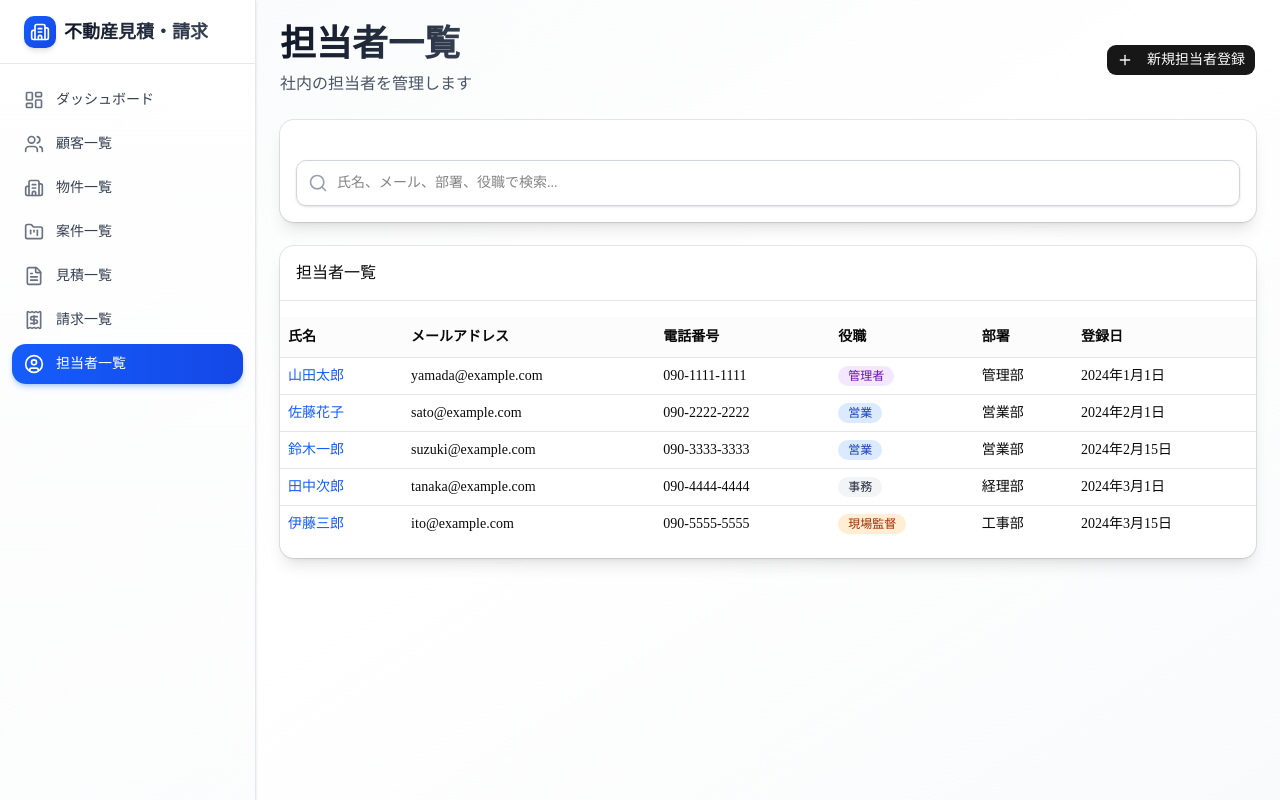
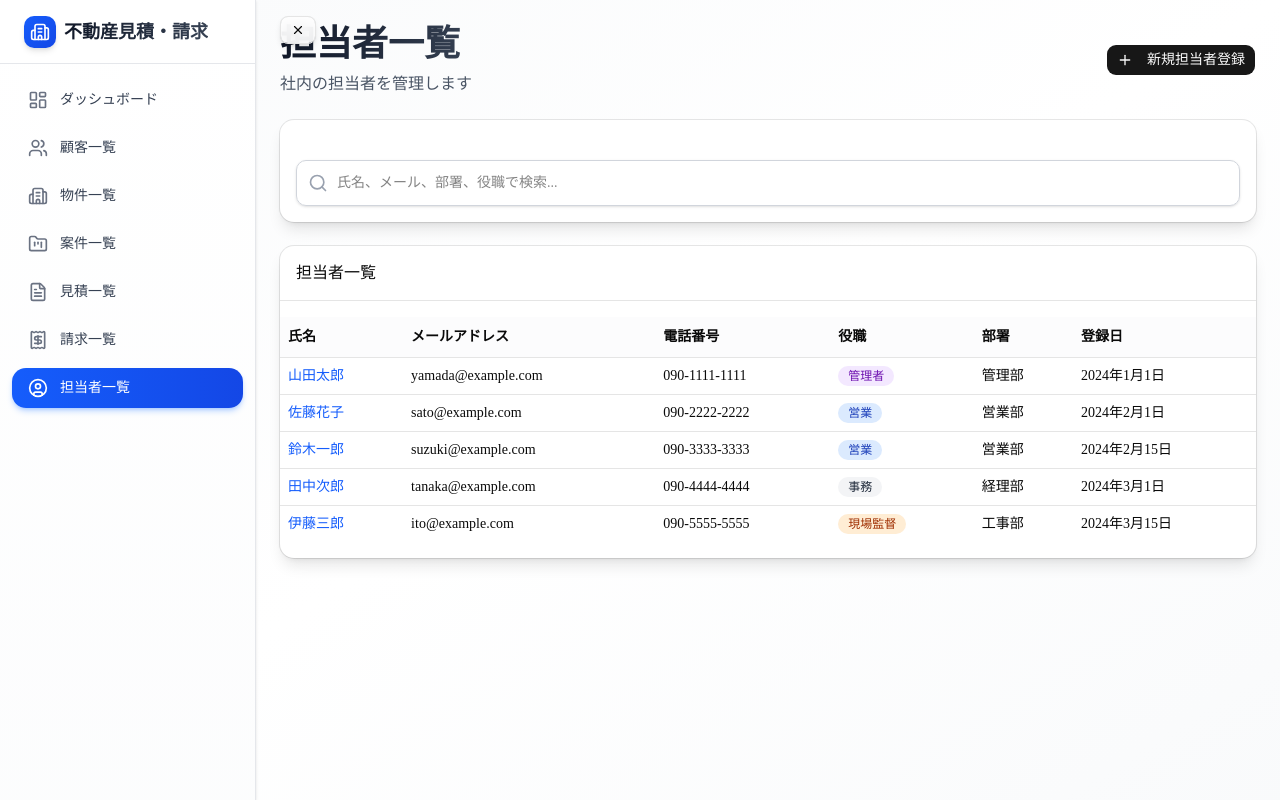
Before and after one commit to machgo19940122/real-estate-system-demo, a Next.js app: page /staff in a window 1280 px wide. Built offline with nearby package versions, Linux system fonts and the light colour scheme.

Commit message:
モバイルのメニュー開閉動作を調整

```diff
--- a/components/layout.tsx
+++ b/components/layout.tsx
@@ -1,10 +1,108 @@
+"use client";
+
+import { useState, useEffect } from "react";
 import { Sidebar } from "./sidebar";
+import { Button } from "@/components/ui/button";
+import { Menu, X } from "lucide-react";
+import { cn } from "@/lib/utils";
 
 export function AppLayout({ children }: { children: React.ReactNode }) {
+  // モバイルではデフォルトで閉じる、PCでは開く
+  const [isSidebarOpen, setIsSidebarOpen] = useState(() => {
+    if (typeof window !== "undefined") {
+      // ローカルストレージから状態を復元
+      const saved = localStorage.getItem("sidebarOpen");
+      if (saved !== null) {
+        return saved === "true";
+      }
+      // 初回は画面サイズに応じて決定
+      return window.innerWidth >= 768;
+    }
+    return true; // SSR時はデフォルトで開く
+  });
+
+  // サイドバーの状態をローカルストレージに保存
+  useEffect(() => {
+    if (typeof window !== "undefined") {
+      localStorage.setItem("sidebarOpen", String(isSidebarOpen));
+    }
+  }, [isSidebarOpen]);
+
+  // 画面サイズ変更時にモバイルでは閉じる
+  useEffect(() => {
+    const handleResize = () => {
+      if (typeof window !== "undefined" && window.innerWidth < 768) {
+        setIsSidebarOpen(false);
+      }
+    };
+
+    window.addEventListener("resize", handleResize);
+    return () => window.removeEventListener("resize", handleResize);
+  }, []);
+
   return (
     <div className="flex h-screen overflow-hidden bg-gradient-to-br from-gray-50 via-white to-gray-50">
-      <Sidebar />
-      <main className="flex-1 overflow-y-auto">
+      {/* オーバーレイ（モバイル用） */}
+      {isSidebarOpen && (
+        <div
+          className="fixed inset-0 bg-black/50 z-40 md:hidden"
+          onClick={() => setIsSidebarOpen(false)}
+        />
+      )}
+
+      {/* サイドバー */}
+      <div
+        className={cn(
+          "fixed md:static inset-y-0 left-0 z-50 transition-transform duration-300 ease-in-out",
+          isSidebarOpen ? "translate-x-0" : "-translate-x-full"
+        )}
+      >
+        <Sidebar onClose={() => setIsSidebarOpen(false)} />
+      </div>
+
+      {/* メインコンテンツ */}
+      <main className="flex-1 overflow-y-auto relative">
+        {/* ハンバーガーメニューボタン（モバイル） */}
+        <div className="sticky top-0 z-30 bg-white/80 backdrop-blur-sm border-b border-gray-200 md:hidden">
+          <div className="flex items-center gap-4 p-4">
+            <Button
+              variant="outline"
+              size="sm"
+              onClick={() => setIsSidebarOpen(!isSidebarOpen)}
+              aria-label={isSidebarOpen ? "メニューを閉じる" : "メニューを開く"}
+            >
+              {isSidebarOpen ? (
+                <X className="h-5 w-5" />
+              ) : (
+                <Menu className="h-5 w-5" />
+              )}
+            </Button>
+            <h2 className="text-lg font-semibold">不動産見積・請求システム</h2>
+          </div>
+        </div>
+
+        {/* デスクトップ用のサイドバートグルボタン */}
+        <div
+          className={cn(
+            "hidden md:block fixed top-4 z-50 transition-all duration-300",
+            isSidebarOpen ? "left-[280px]" : "left-4"
+          )}
+        >
+          <Button
+            variant="outline"
+            size="sm"
+            onClick={() => setIsSidebarOpen(!isSidebarOpen)}
+            className="bg-white/90 backdrop-blur-sm shadow-md hover:bg-white"
+            aria-label={isSidebarOpen ? "サイドバーを閉じる" : "サイドバーを開く"}
+          >
+            {isSidebarOpen ? (
+              <X className="h-4 w-4" />
+            ) : (
+              <Menu className="h-4 w-4" />
+            )}
+          </Button>
+        </div>
+
         <div className="container mx-auto p-6 max-w-7xl">{children}</div>
       </main>
     </div>
--- a/components/sidebar.tsx
+++ b/components/sidebar.tsx
@@ -1,5 +1,6 @@
 "use client";
 
+import { useEffect, useRef } from "react";
 import Link from "next/link";
 import { usePathname } from "next/navigation";
 import {
@@ -10,6 +11,7 @@ import {
   FileText,
   Receipt,
   UserCircle,
+  X,
 } from "lucide-react";
 import { cn } from "@/lib/utils";
 
@@ -23,37 +25,99 @@ const navigation = [
   { name: "担当者一覧", href: "/staff", icon: UserCircle },
 ];
 
-export function Sidebar() {
+export function Sidebar({ onClose }: { onClose?: () => void }) {
   const pathname = usePathname();
+  const sidebarRef = useRef<HTMLDivElement>(null);
+  const touchStartX = useRef<number>(0);
+  const touchEndX = useRef<number>(0);
+
+  const handleLinkClick = () => {
+    // モバイルサイズ（768px未満）の場合のみサイドバーを閉じる
+    if (typeof window !== "undefined" && window.innerWidth < 768 && onClose) {
+      onClose();
+    }
+  };
+
+  // スワイプで閉じる機能（モバイルのみ）
+  useEffect(() => {
+    if (!onClose || !sidebarRef.current) return;
+
+    const sidebar = sidebarRef.current;
+
+    const handleTouchStart = (e: TouchEvent) => {
+      touchStartX.current = e.touches[0].clientX;
+    };
+
+    const handleTouchMove = (e: TouchEvent) => {
+      touchEndX.current = e.touches[0].clientX;
+    };
+
+    const handleTouchEnd = () => {
+      const swipeDistance = touchStartX.current - touchEndX.current;
+      // 左にスワイプ（100px以上）で閉じる
+      if (swipeDistance > 100 && typeof window !== "undefined" && window.innerWidth < 768) {
+        onClose();
+      }
+    };
+
+    sidebar.addEventListener("touchstart", handleTouchStart);
+    sidebar.addEventListener("touchmove", handleTouchMove);
+    sidebar.addEventListener("touchend", handleTouchEnd);
+
+    return () => {
+      sidebar.removeEventListener("touchstart", handleTouchStart);
+      sidebar.removeEventListener("touchmove", handleTouchMove);
+      sidebar.removeEventListener("touchend", handleTouchEnd);
+    };
+  }, [onClose]);
 
   return (
-    <div className="flex h-screen w-64 flex-col border-r border-gray-200 bg-gradient-to-b from-white to-gray-50/50 shadow-sm">
-      <div className="flex h-16 items-center border-b border-gray-200 bg-white/80 backdrop-blur-sm px-6">
+    <div
+      ref={sidebarRef}
+      className="flex h-screen w-64 md:w-64 flex-col border-r border-gray-200 bg-gradient-to-b from-white to-gray-50/50 shadow-sm bg-white"
+    >
+      <div className="flex h-16 items-center justify-between border-b border-gray-200 bg-white/80 backdrop-blur-sm px-4 md:px-6">
         <div className="flex items-center gap-2">
           <div className="h-8 w-8 rounded-lg bg-gradient-to-br from-blue-600 to-blue-700 flex items-center justify-center shadow-md">
             <Building2 className="h-5 w-5 text-white" />
           </div>
-          <h1 className="text-lg font-bold bg-gradient-to-r from-gray-900 to-gray-700 bg-clip-text text-transparent">
+          <h1 className="text-base md:text-lg font-bold bg-gradient-to-r from-gray-900 to-gray-700 bg-clip-text text-transparent">
             不動産見積・請求
           </h1>
         </div>
+        {onClose && (
+          <button
+            onClick={onClose}
+            className="md:hidden p-2 -mr-2 text-gray-500 hover:text-gray-700 hover:bg-gray-100 rounded-lg transition-colors active:bg-gray-200"
+            aria-label="メニューを閉じる"
+          >
+            <X className="h-6 w-6" />
+          </button>
+        )}
       </div>
-      <nav className="flex-1 space-y-1 px-3 py-4">
+      <nav className="flex-1 space-y-2 px-3 md:px-3 py-4 overflow-y-auto">
         {navigation.map((item) => {
           const isActive = pathname === item.href || pathname?.startsWith(item.href + "/");
           return (
             <Link
               key={item.name}
               href={item.href}
+              onClick={handleLinkClick}
               className={cn(
-                "flex items-center gap-3 rounded-xl px-3 py-2.5 text-sm font-medium transition-all duration-200",
+                "flex items-center gap-3 rounded-xl px-4 py-3.5 md:py-2.5 text-base md:text-sm font-medium transition-all duration-200 active:scale-[0.98]",
+                "md:hover:bg-gray-100 md:hover:text-gray-900 md:hover:shadow-sm",
                 isActive
                   ? "bg-gradient-to-r from-blue-600 to-blue-700 text-white shadow-md shadow-blue-500/30"
-                  : "text-gray-700 hover:bg-gray-100 hover:text-gray-900 hover:shadow-sm"
+                  : "text-gray-700 bg-gray-50/50 md:bg-transparent"
               )}
             >
-              <item.icon className={cn("h-5 w-5", isActive ? "text-white" : "text-gray-500")} />
-              {item.name}
+              <item.icon
+                className={cn(
+                  "h-6 w-6 md:h-5 md:w-5 flex-shrink-0",
+                  isActive ? "text-white" : "text-gray-500"
+                )}
+              />
+              <span className="font-medium">{item.name}</span>
             </Link>
           );
         })}
```
